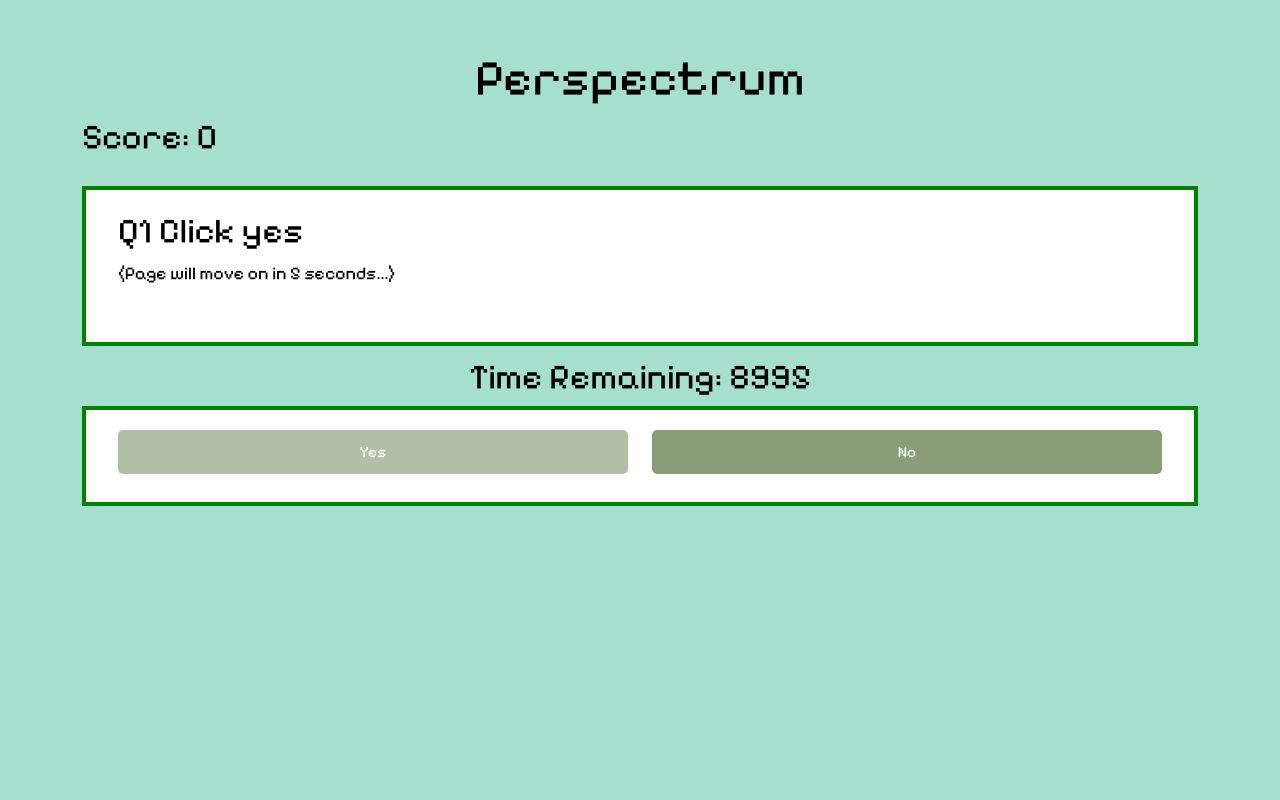
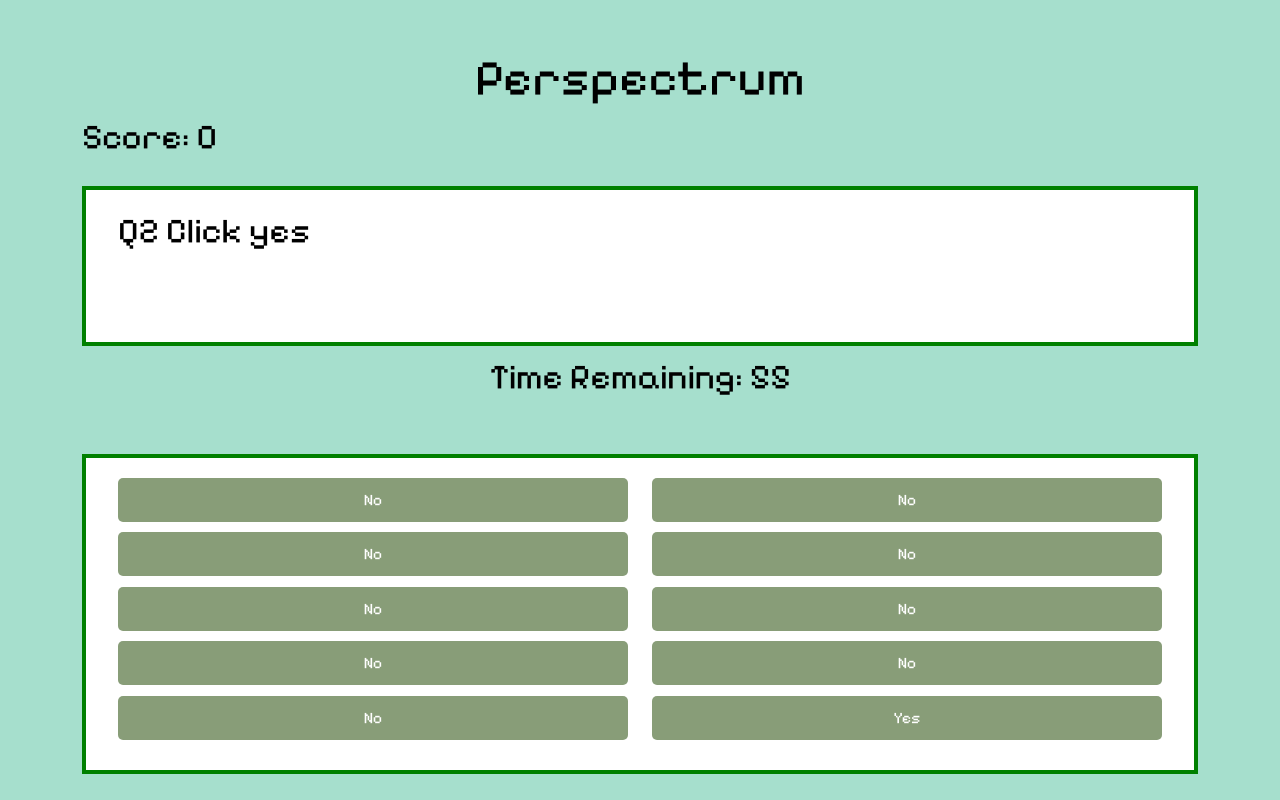
Before and after one commit to davidtopping02/lbg-game-jam-perspectrum, a React (Vite) app: page / in a window 1280 px wide. Built offline with nearby package versions, Linux system fonts and the light colour scheme.

Commit message:
timer refactor

```diff
--- a/src/Components/Questions/Question2/Question2.jsx
+++ b/src/Components/Questions/Question2/Question2.jsx
@@ -51,7 +51,7 @@ const Question2 = ({ incrementScore, incrementPageNumber }) => {
           </div>
         </div>
         <div className="column" id="images">
-          <Timer initialTime={60} onTimeout={incrementPageNumber}></Timer>
+          <Timer initialTime={1000} onTimeout={incrementPageNumber}></Timer>
         </div>
         <div
           className="row mt-5"
--- a/src/Components/Questions/Question3/Question3.jsx
+++ b/src/Components/Questions/Question3/Question3.jsx
@@ -51,7 +51,7 @@ const Question3 = ({ incrementScore, incrementPageNumber }) => {
                     </div>
                 </div>
                 <div className="column" id="images">
-          <Timer initialTime={60} onTimeout={incrementPageNumber}></Timer>
+                    <Timer initialTime={900} onTimeout={incrementPageNumber}></Timer>
                 </div>
                 <div
                     className="row mt-5"
--- a/src/Components/Questions/Question4/Question4.jsx
+++ b/src/Components/Questions/Question4/Question4.jsx
@@ -51,7 +51,7 @@ const Question4 = ({ incrementScore, incrementPageNumber }) => {
                     </div>
                 </div>
                 <div className="column" id="images">
-          <Timer initialTime={20} onTimeout={incrementPageNumber}></Timer>
+                    <Timer initialTime={500} onTimeout={incrementPageNumber}></Timer>
                 </div>
                 <div
                     className="row mt-5"
--- a/src/Components/Questions/Question5/Question5.jsx
+++ b/src/Components/Questions/Question5/Question5.jsx
@@ -51,7 +51,7 @@ const Question5 = ({ incrementScore, incrementPageNumber }) => {
                     </div>
                 </div>
                 <div className="column" id="images">
-          <Timer initialTime={20} onTimeout={incrementPageNumber}></Timer>
+                    <Timer initialTime={300} onTimeout={incrementPageNumber}></Timer>
                 </div>
                 <div
                     className="row mt-5"
--- a/src/Components/Questions/Question6/Question6.jsx
+++ b/src/Components/Questions/Question6/Question6.jsx
@@ -51,7 +51,7 @@ const Question6 = ({ incrementScore, incrementPageNumber }) => {
                     </div>
                 </div>
                 <div className="column" id="images">
-          <Timer initialTime={15} onTimeout={incrementPageNumber}></Timer>
+                    <Timer initialTime={150} onTimeout={incrementPageNumber}></Timer>
                 </div>
                 <div
                     className="row mt-5"
--- a/src/Components/Timer/Timer.jsx
+++ b/src/Components/Timer/Timer.jsx
@@ -1,13 +1,13 @@
 import React, { useState, useEffect } from 'react';
 
 const Timer = ({ initialTime, onTimeout }) => {
-  const [time, setTime] = useState(initialTime);
+  const [time, setTime] = useState(60);
 
   useEffect(() => {
     if (time > 0) {
       const timerId = setInterval(() => {
         setTime(prevTime => prevTime - 1);
-      }, 1000);
+      }, initialTime);
 
       return () => clearInterval(timerId);
     } else {
--- a/src/Pages/Home/Home.jsx
+++ b/src/Pages/Home/Home.jsx
@@ -42,7 +42,7 @@ const Home = () => {
     switch (pageId) {
       case 1:
         return (
-          <Question1
+          <Question2
             incrementScore={incrementScore}
             incrementPageNumber={incrementPageNumber}
           />
@@ -89,6 +89,13 @@ const Home = () => {
             incrementPageNumber={incrementPageNumber}
           />
         );
+        case 8:
+          return (
+            <Question1
+              incrementScore={incrementScore}
+              incrementPageNumber={incrementPageNumber}
+            />
+          );
       default:
         return <DefaultComponent />;
     }
```
Lines whose indentation alone changed are shown as unchanged.
